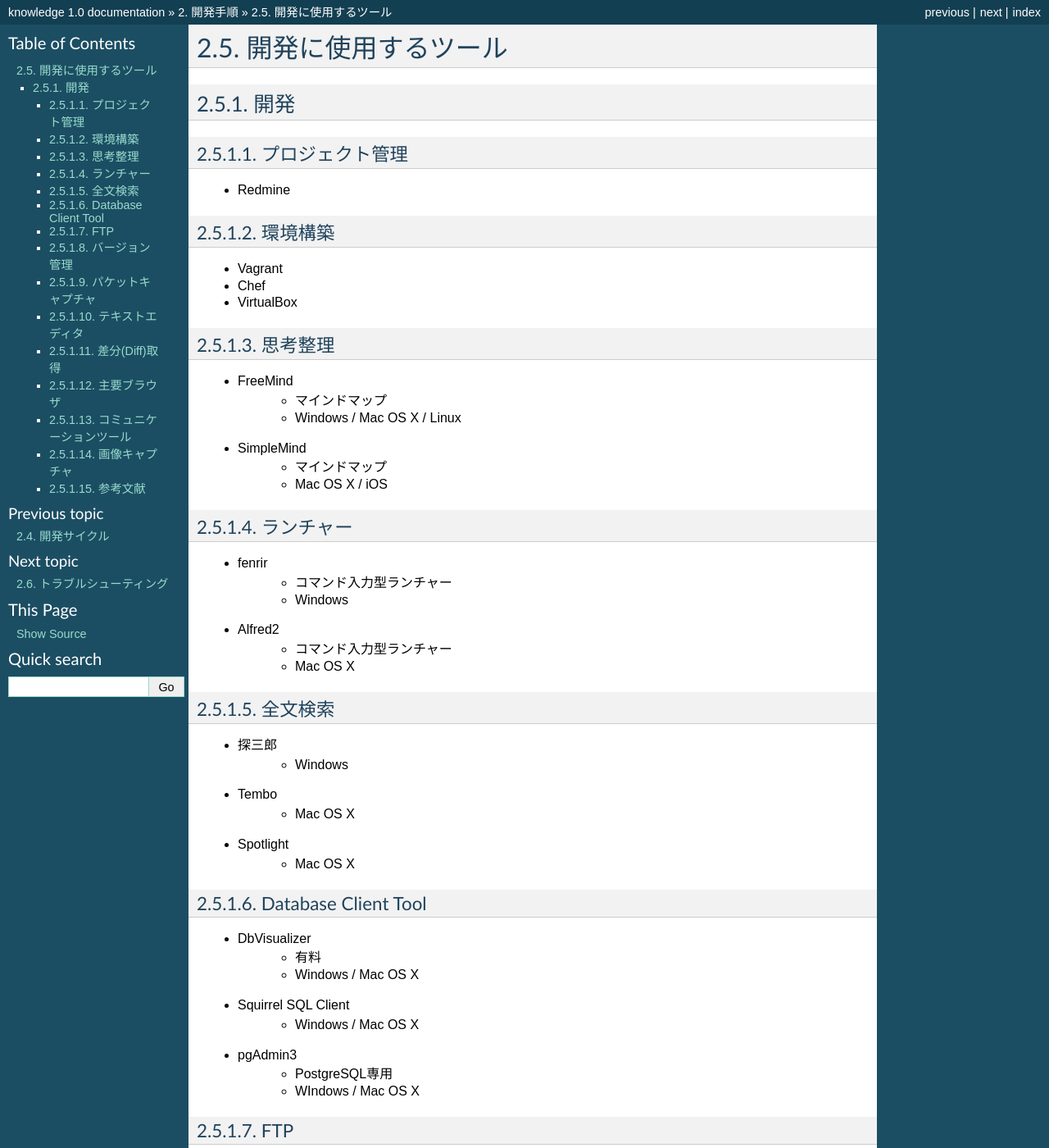
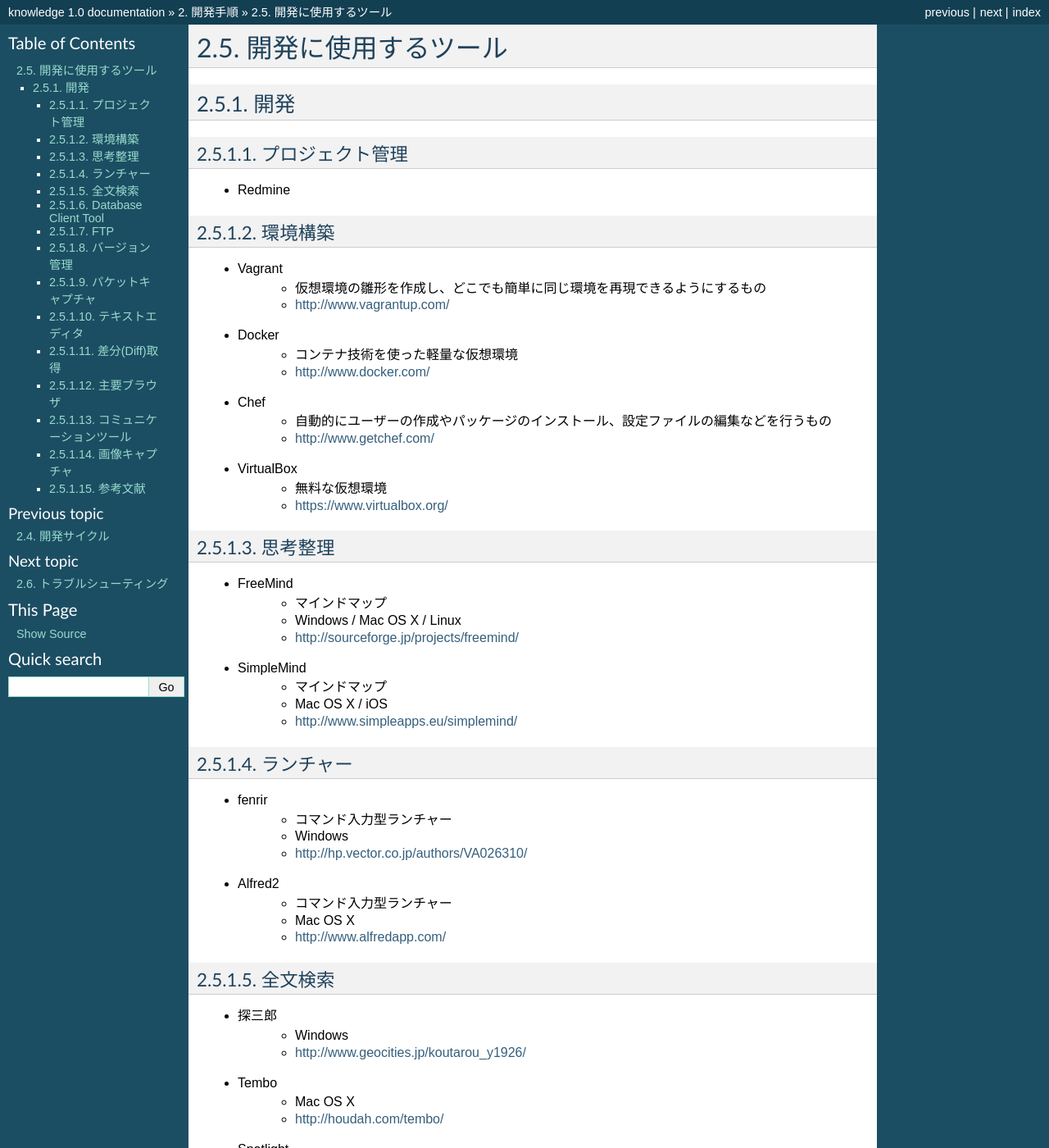
Before and after one commit to madobon/wiki, a Sphinx documentation site: the page built from source/development/devtools.rst, in a window 1280 px wide and 1400 px high. Shown: the whole window at 82% size. Built offline with Sphinx 7.4.7, drawn with Linux system fonts in a browser that asks for light colours; some of the changed text lies outside the part shown.

Commit message:
Update devtools.rst
update link.

```diff
--- a/source/development/devtools.rst
+++ b/source/development/devtools.rst
@@ -12,33 +12,48 @@
 環境構築
 -------------------------------------------------------
 * Vagrant
+    - 仮想環境の雛形を作成し、どこでも簡単に同じ環境を再現できるようにするもの
+    - http://www.vagrantup.com/
+* Docker
+    - コンテナ技術を使った軽量な仮想環境
+    - http://www.docker.com/
 * Chef
+    - 自動的にユーザーの作成やパッケージのインストール、設定ファイルの編集などを行うもの
+    - http://www.getchef.com/
 * VirtualBox
+    - 無料な仮想環境
+    - https://www.virtualbox.org/
 
 思考整理
 -------------------------------------------------------
 * FreeMind
     - マインドマップ
     - Windows / Mac OS X / Linux
+    - http://sourceforge.jp/projects/freemind/
 * SimpleMind
     - マインドマップ
     - Mac OS X / iOS
+    - http://www.simpleapps.eu/simplemind/
 
 ランチャー
 -------------------------------------------------------
 * fenrir
     - コマンド入力型ランチャー
     - Windows
+    - http://hp.vector.co.jp/authors/VA026310/
 * Alfred2
     - コマンド入力型ランチャー
     - Mac OS X
+    - http://www.alfredapp.com/
 
 全文検索
 -------------------------------------------------------
 * 探三郎
     - Windows
+    - http://www.geocities.jp/koutarou_y1926/
 * Tembo
     - Mac OS X
+    - http://houdah.com/tembo/
 * Spotlight
     - Mac OS X
 
@@ -47,11 +62,14 @@
 * DbVisualizer
     - 有料
     - Windows / Mac OS X
+    - http://www.dbvis.com/
 * Squirrel SQL Client
     - Windows / Mac OS X
+    - http://squirrel-sql.sourceforge.net/
 * pgAdmin3
     - PostgreSQL専用
-    - WIndows / Mac OS X
+    - Windows / Mac OS X
+    - http://www.pgadmin.org/
 
 FTP
 -------------------------------------------------------
```
